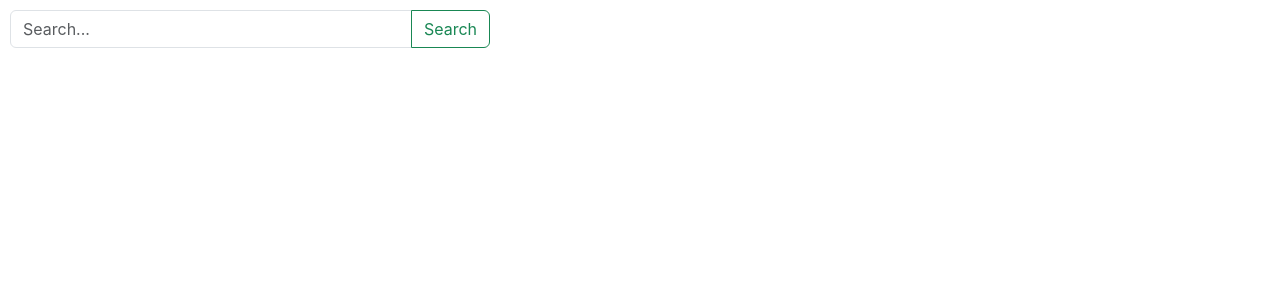
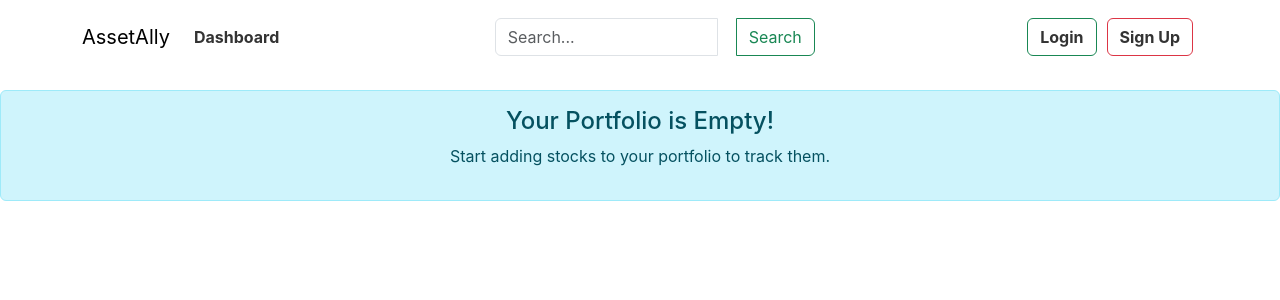
Before and after one commit to dhwanilTrojanpy/Finance-Dash, a React (Create React App) app: page /search in a window 1280 px wide. Shown: the top 300 px of the page. Built offline with nearby package versions, Linux system fonts and the light colour scheme; the HTML template or start-up script is replaced by a standard one.

Commit message:
change layout and make UI components better to make it look good.
Converted card to table format. added portfolio and changed Navbar components.

```diff
--- /dev/null
+++ b/src/App.css
@@ -0,0 +1,23 @@
+/* App.css */
+.App {
+    display: flex;
+    flex-direction: column;
+    align-items: center;
+    justify-content: center;
+    min-height: 100vh;
+    background-color: #f8f9fa; /* Optional: Add a light background color */
+    padding: 20px; /* Optional: Add some padding */
+  }
+
+  .navbar {
+    width: 100%;
+    margin-bottom: 20px; /* Add some space below the navbar */
+  }
+
+  .PortfolioCard,
+  .Search,
+  .CardList {
+    width: 100%;
+    max-width: 800px; /* Optional: Limit the maximum width of the components */
+    margin-bottom: 20px; /* Add some space below each component */
+  }
--- a/src/App.js
+++ b/src/App.js
@@ -1,8 +1,9 @@
 import React, {useState} from "react";
 import CardList from "./Components/CardList";
-import Search from "./Components/Search";
 import PortfolioCard from "./Components/PortfolioCard";
 import {searchCompanies} from "./api";
+import Navbar from "./Components/Navbar";
+// import "./App.css";
 
 function App() {
   const [search, setSearch] = useState("");
@@ -36,14 +37,14 @@ function App() {
   }
 
   const removeFromPortfolio = (stock) => {
-    const updatedPortfolio = portfolio.filter(val => val.id !== stock.id)
+    const updatedPortfolio = portfolio.filter(val => val.symbol !== stock.symbol);
     setPortfolio(updatedPortfolio);
+  }
 
-  }
   return (
     <div className="App">
+    <Navbar searchValue = {search} handleChange = {handleChange} handleClick ={handleClick}/>
     <PortfolioCard portfolio={portfolio} removeFromPortfolio= {removeFromPortfolio}/>
-    <Search searchValue = {search} handleChange = {handleChange} handleClick ={handleClick}/>
     <CardList searchResult = {searchResult} searched = {searched} addPortfolio = {addPortfolio}/>
     </div>
   );
--- a/src/Components/Card.jsx
+++ b/src/Components/Card.jsx
@@ -11,26 +11,27 @@ const Card = ({
   addPortfolio,
   buttonText,
   removeFromPortfolio
- }) => (
-    <div className="card text-center" style={{ width: '30rem', margin: '10px' }}>
-    <div className="card-header">
-    {stockName} ({ticker})
-    </div>
-    <div className="card-body">
-      <h5 className="card-title"> {currency}</h5>
-      <p className="card-text">{exchangeShortName}  : {stockExchange}</p>
-      <PortfolioButton buttonText = {buttonText} addPortfolio = {addPortfolio} removeFromPortfolio={removeFromPortfolio}/>
-    </div>
-
-  </div>
+}) => (
+  <tr>
+    <td>{stockName} ({ticker})</td>
+    <td>{currency}</td>
+    <td>{exchangeShortName}</td>
+    <td>{stockExchange}</td>
+    <td>
+      <PortfolioButton buttonText={buttonText} addPortfolio={addPortfolio} removeFromPortfolio={removeFromPortfolio} />
+    </td>
+  </tr>
 );
 
 Card.propTypes = {
   stockName: PropTypes.string.isRequired,
   ticker: PropTypes.string.isRequired,
-  exchangeShortName : PropTypes.string.isRequired,
-  stockExchange : PropTypes.string.isRequired,
-  currency : PropTypes.string.isRequired,
+  exchangeShortName: PropTypes.string.isRequired,
+  stockExchange: PropTypes.string.isRequired,
+  currency: PropTypes.string.isRequired,
+  addPortfolio: PropTypes.func.isRequired,
+  buttonText: PropTypes.string.isRequired,
+  // removeFromPortfolio: PropTypes.func.isRequired,
 };
 
 export default Card;
--- a/src/Components/CardList.jsx
+++ b/src/Components/CardList.jsx
@@ -1,35 +1,49 @@
-import React from 'react'
-import Card from './Card';
+import React from 'react';
+import PropTypes from 'prop-types';
+import Card from "./Card";
 
-function CardList({
+const CardList = ({
   searchResult,
   searched,
   addPortfolio
-  }) {
-
-  return (
+}) => (
   <>
     {searchResult.length > 0 ? (
-        searchResult.map((val) => {
-          return (
+      <table className="table table-bordered table-striped">
+        <thead className="thead-light">
+          <tr>
+            <th>Stock Name (Ticker)</th>
+            <th>Currency</th>
+            <th>Exchange Short Name</th>
+            <th>Stock Exchange</th>
+            <th>Action</th>
+          </tr>
+        </thead>
+        <tbody>
+          {searchResult.map((val) => (
             <Card
               key={val.symbol}
-              id={val.symbol}
               ticker={val.symbol}
               stockName={val.name}
-              stockExchange = {val.stockExchange}
-              exchangeShortName = {val.exchangeShortName}
-              currency = {val.currency}
-              buttonText = "ADD"
-              addPortfolio = {(stock) => (addPortfolio(val))}
+              stockExchange={val.stockExchange}
+              exchangeShortName={val.exchangeShortName}
+              currency={val.currency}
+              buttonText="ADD"
+              addPortfolio={() => addPortfolio(val)}
             />
-          );
-        })
+          ))}
+        </tbody>
+      </table>
     ) : (
       searched && <h1>No Results Found</h1>
     )}
   </>
 );
-}
+
+CardList.propTypes = {
+  searchResult: PropTypes.array.isRequired,
+  searched: PropTypes.bool.isRequired,
+  addPortfolio: PropTypes.func.isRequired,
+};
 
 export default CardList;
--- /dev/null
+++ b/src/Components/Navbar.jsx
@@ -0,0 +1,49 @@
+import React from 'react';
+import Search from './Search';
+
+function Navbar({
+    searchValue,
+    handleChange,
+    handleClick
+}) {
+    return (
+        <nav className="navbar navbar-expand-lg navbar-light bg-custom mb-3">
+            <div className="container">
+                <a className="navbar-brand" href="#">AssetAlly</a>
+                <button
+                    className="navbar-toggler"
+                    type="button"
+                    data-toggle="collapse"
+                    data-target="#navbarNav"
+                    aria-controls="navbarNav"
+                    aria-expanded="false"
+                    aria-label="Toggle navigation"
+                >
+                    <span className="navbar-toggler-icon"></span>
+                </button>
+                <div className="collapse navbar-collapse" id="navbarNav">
+                    <ul className="navbar-nav mr-auto">
+                        <li className="nav-item">
+                            <a className="nav-link" href="#" style={{ fontWeight: 'bold', color: '#333' }}>Dashboard </a>
+                        </li>
+                    </ul>
+                    <ul className="navbar-nav mx-auto"> {/* Use mx-auto for centering */}
+                        <li className="nav-item">
+                            <Search searchValue={searchValue} handleChange={handleChange} handleClick={handleClick} />
+                        </li>
+                    </ul>
+                    <ul className="navbar-nav ml-auto">
+                        <li className="nav-item">
+                            <button className="btn btn-outline-success" href="#" style={{ margin: '0 5px', fontWeight: 'bold', color: '#333' }}>Login</button>
+                        </li>
+                        <li className="nav-item">
+                            <button className="btn btn-outline-danger" href="#" style={{ margin: '0 5px', fontWeight: 'bold', color: '#333' }}>Sign Up</button>
+                        </li>
+                    </ul>
+                </div>
+            </div>
+        </nav>
+    );
+}
+
+export default Navbar;
--- a/src/Components/PortfolioCard.jsx
+++ b/src/Components/PortfolioCard.jsx
@@ -1,30 +1,44 @@
-import React from 'react'
+import React from 'react';
 import Card from './Card';
-function PortfolioCard({
-    portfolio,
-    removeFromPortfolio
-    }) {
+
+function PortfolioCard({ portfolio, removeFromPortfolio }) {
   return (
     <>
-          {portfolio &&  (
-            portfolio.map((val) => {
-              return (
+      {portfolio.length > 0 ? (
+        <table className="table table-bordered table-striped">
+          <thead className="thead-light">
+            <tr>
+              <th>Stock Name (Ticker)</th>
+              <th>Currency</th>
+              <th>Exchange Short Name</th>
+              <th>Stock Exchange</th>
+              <th>Action</th>
+            </tr>
+          </thead>
+          <tbody>
+            {portfolio.map((val) => (
               <Card
                 key={val.symbol}
                 id={val.symbol}
                 ticker={val.symbol}
                 stockName={val.name}
-                  stockExchange = {val.stockExchange}
-                  exchangeShortName = {val.exchangeShortName}
-                  currency = {val.currency}
-                  buttonText = "Remove"
-                  removeFromPortfolio = {(stock) => (removeFromPortfolio(val))}
+                stockExchange={val.stockExchange}
+                exchangeShortName={val.exchangeShortName}
+                currency={val.currency}
+                buttonText="Remove"
+                removeFromPortfolio={() => removeFromPortfolio(val)}
               />
-              );
-            })
+            ))}
+          </tbody>
+        </table>
+      ) : (
+        <div className="alert alert-info text-center mt-3" role="alert">
+          <h4 className="alert-heading">Your Portfolio is Empty!</h4>
+          <p>Start adding stocks to your portfolio to track them.</p>
+        </div>
       )}
     </>
   );
 }
 
-export default PortfolioCard
+export default PortfolioCard;
--- a/src/Components/Search.jsx
+++ b/src/Components/Search.jsx
@@ -8,7 +8,7 @@ const Search = ({
   }) => {
 
   return (
-    <div className="search-container" style={{ width: '30rem', margin: '10px' }}>
+    <div className="search-container" style={{ width: '20rem', margin: '10px' }}>
   <div className="input-group">
     <input
       type="text"
@@ -16,11 +16,13 @@ const Search = ({
       className="form-control"
       value={searchValue}
       onChange={handleChange}
+      style={{ marginRight: '10px' }}
     />
     <button
       className="btn btn-outline-success my-2 my-sm-0"
       type="button"
       onClick={handleClick}
+      style={{ marginLeft: '8px' }}
     >
       Search
     </button>
--- a/src/index.css
+++ b/src/index.css
@@ -1,5 +1,5 @@
 body {
-  margin: 0;
+  margin: 2;
   font-family: -apple-system, BlinkMacSystemFont, 'Segoe UI', 'Roboto', 'Oxygen',
     'Ubuntu', 'Cantarell', 'Fira Sans', 'Droid Sans', 'Helvetica Neue',
     sans-serif;
```
Lines whose indentation alone changed are shown as unchanged.
